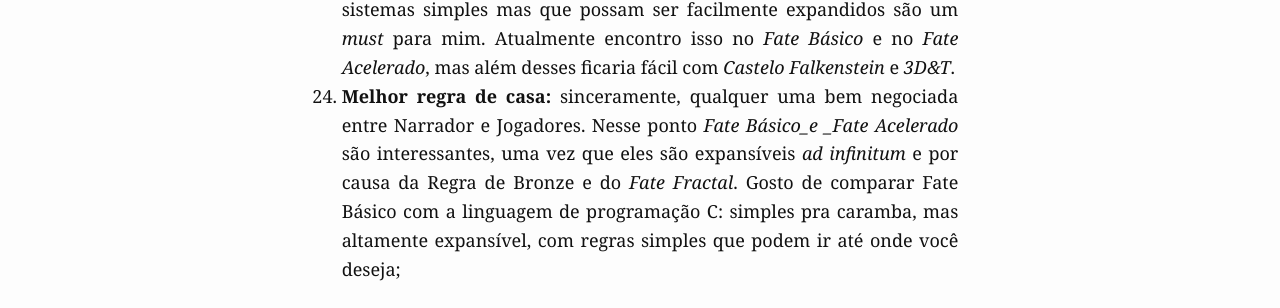
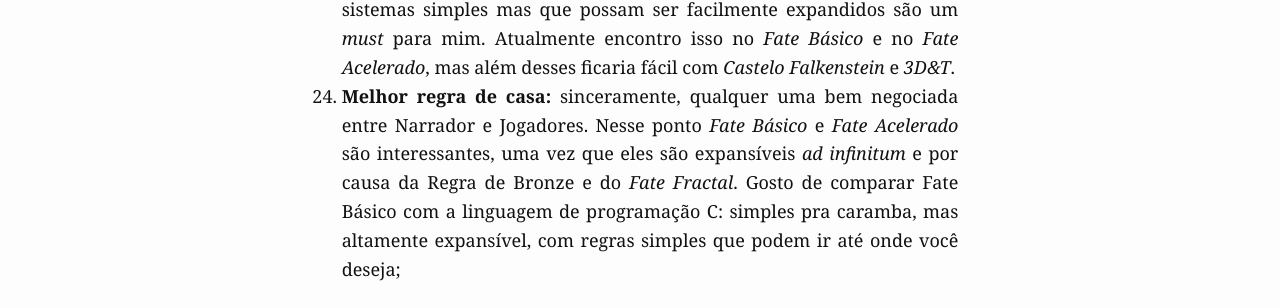
Before and after one commit to fabiocosta0305/fabiocosta0305.github.io-old, a Jekyll site: the page built from pages/rpg-a-day-2015.md, in a window 1280 px wide and 900 px high, scrolled down 6771 px. Shown: the part 147-455 px from the top of the window. Built offline with Jekyll 4.4.1, drawn with Linux system fonts in a browser that asks for light colours.

Commit message:
22Â° a 24Â° dias do RPG-a-Day 2015

```diff
--- a/pages/rpg-a-day-2015.md
+++ b/pages/rpg-a-day-2015.md
@@ -186,12 +186,12 @@ Então, vamos nessa!
    no _Fate  Acelerado_, mas  além desses  ficaria fácil  com _Castelo
    Falkenstein_ e _3D&T_.
 1. **Melhor regra de casa:**  sinceramente, qualquer uma bem negociada
-   entre  Narrador  e  Jogadores.  Nesse ponto  _Fate  Básico_e  _Fate
+   entre  Narrador e  Jogadores.  Nesse  ponto _Fate  Básico_ e  _Fate
    Acelerado_ são interessantes, uma vez  que eles são expansíveis _ad
-   infinitum_   e  por   causa  da   Regra  de   Bronze  e   do  _Fate
-   Fractal_.  Gosto  de  comparar  Fate  Básico  com  a  linguagem  de
-   programação C:  simples pra caramba, mas  altamente expansível, com
-   regras simples que podem ir até onde você deseja;
+   infinitum_ e  por causa  da Regra  de Bronze  e do  _Fate Fractal_.
+   Gosto de  comparar Fate  Básico com a  linguagem de  programação C:
+   simples pra  caramba, mas altamente expansível,  com regras simples
+   que podem ir até onde você deseja;
 
 [1]: http://autocratik.blogspot.co.uk/2015/07/standby-for-rejection.html
 [2]: http://www.catarse.me/fate
```
